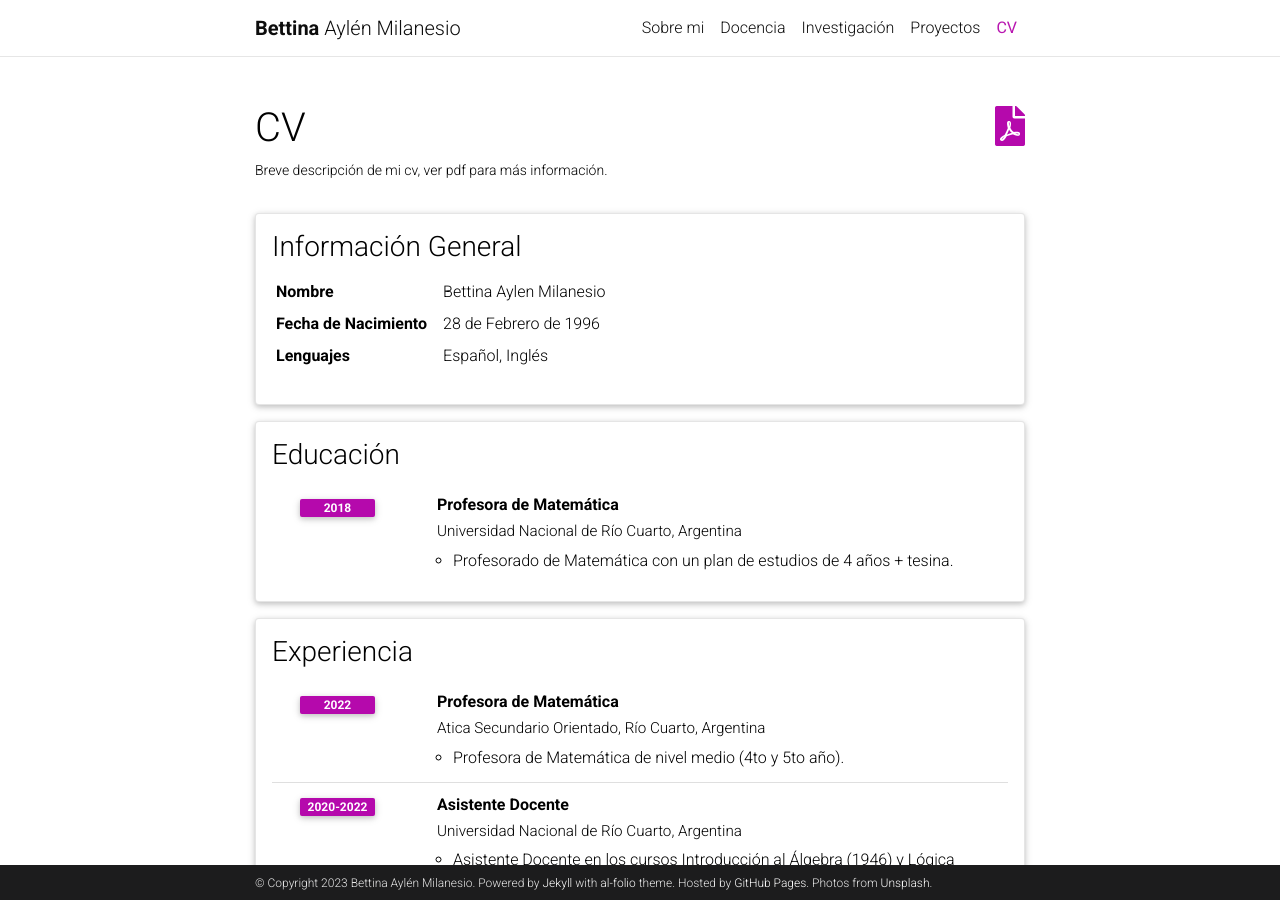
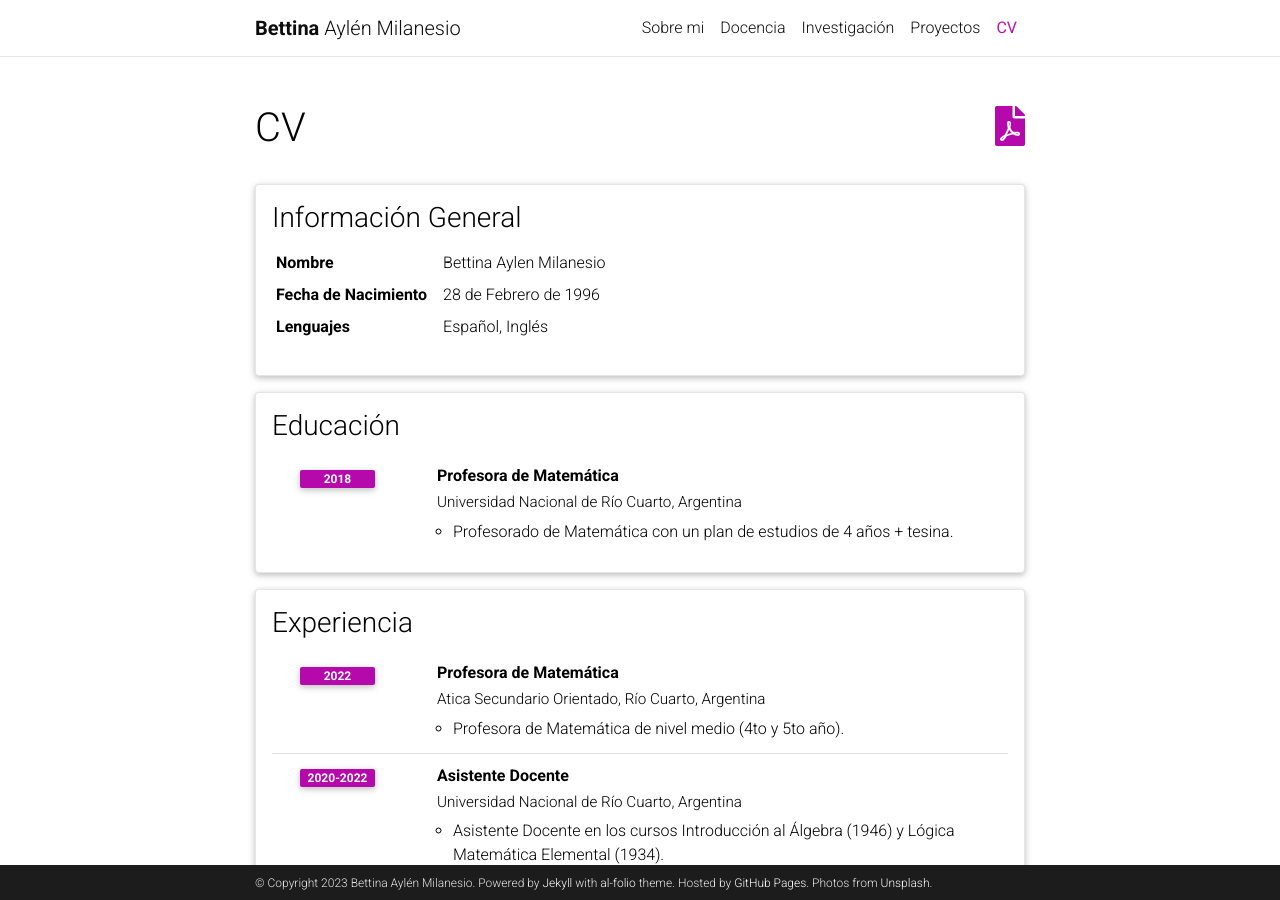
Before and after one commit to bmilanesio/bmilanesio.github.io, a Jekyll site: the page built from _pages/cv.md, in a window 1280 px wide and 900 px high. Built offline with Jekyll 4.4.1, drawn with Linux system fonts in a browser that asks for light colours; comment, search, counter and statistics services are not loaded; a style sheet for code colours, icons or effects is not loaded.

Commit message:
actualizando cv

```diff
--- a/_pages/cv.md
+++ b/_pages/cv.md
@@ -2,7 +2,7 @@
 layout: cv
 permalink: /cv/
 title: CV
-description: Breve descripción de mi cv, ver pdf para más información.
+description:
 nav: true
 nav_order: 4
 cv_pdf: bmilanesio-cv-es.pdf
```
